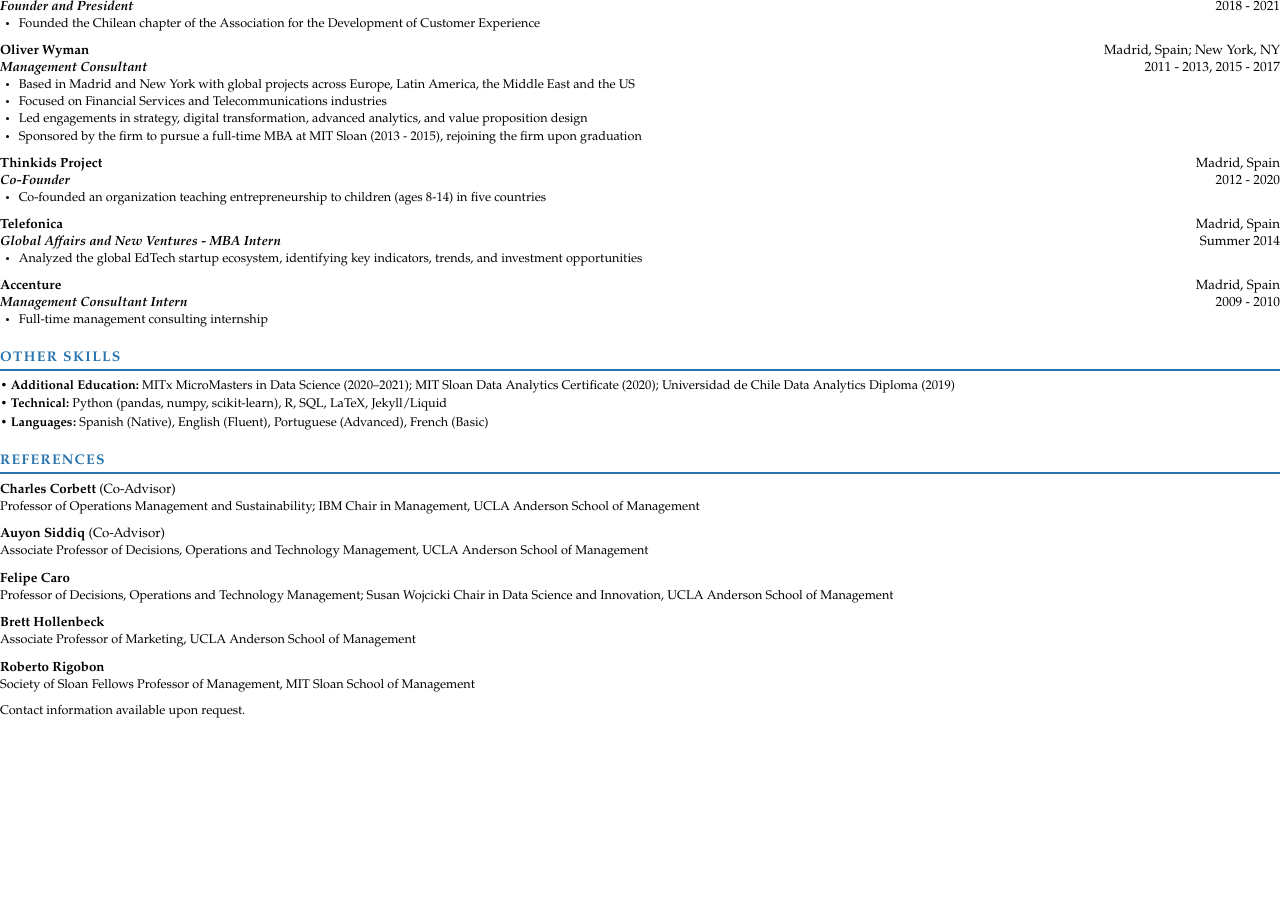
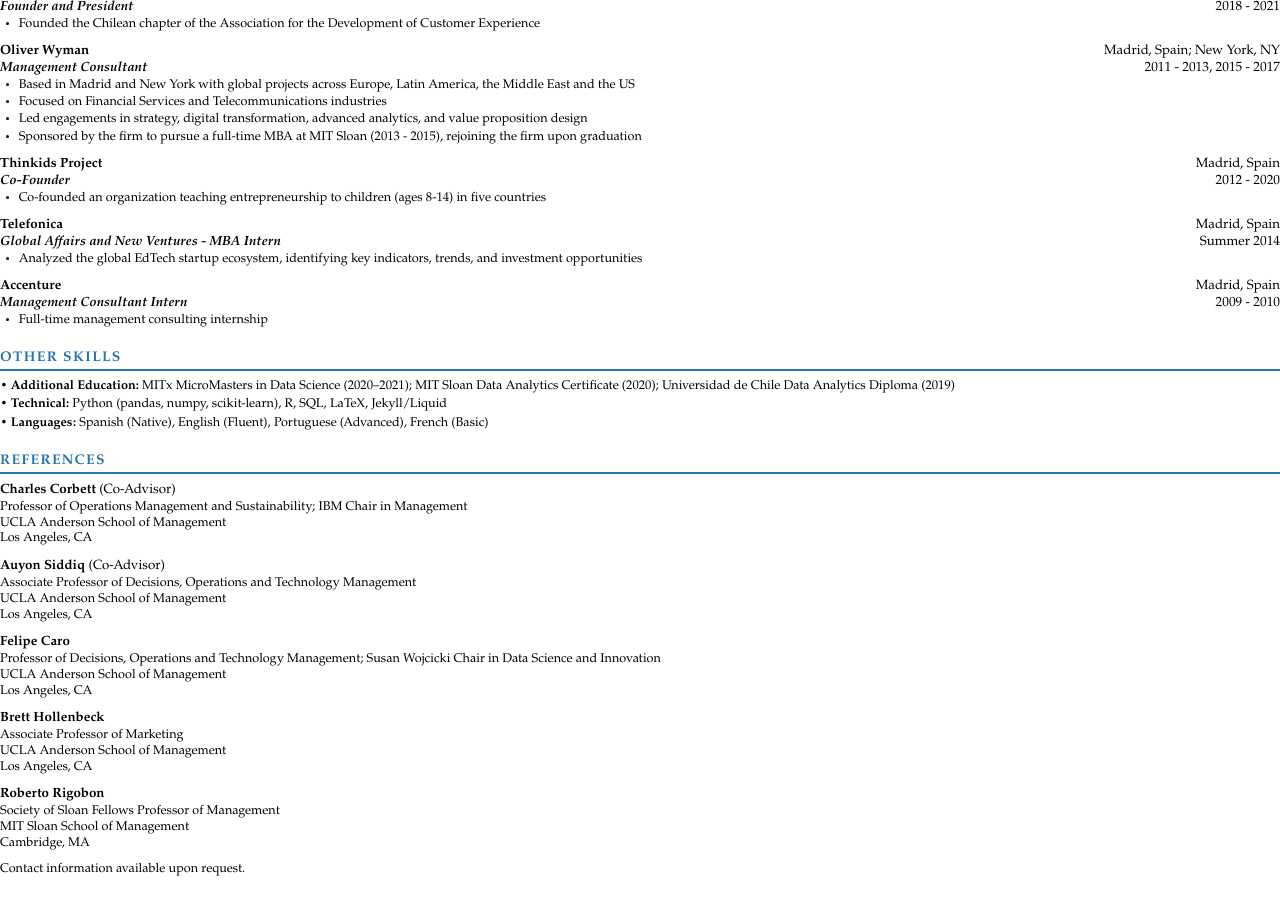
Before and after one commit to martins73/research-site, a Jekyll site: the page built from _pages/cv-pdf-source.html, in a window 1280 px wide and 900 px high, scrolled down 1442 px. Built offline with Jekyll 4.4.1, drawn with Linux system fonts in a browser that asks for light colours; before the commit the page ends 2183 px from its top, so only the background shows below that.

Commit message:
CV PDF: split reference title and institution onto separate lines, add location
Co-Authored-By: Claude Opus 5.5 <noreply@anthropic.com>
Claude-Session: https://claude.ai/code/session_01Upa1Qk6NsZRS2wtbuCHv9p

```diff
--- a/_data/cv/references.yml
+++ b/_data/cv/references.yml
@@ -5,25 +5,30 @@
   role: "Co-Advisor"
   title: "Professor of Operations Management and Sustainability; IBM Chair in Management"
   institution: "UCLA Anderson School of Management"
+  location: "Los Angeles, CA"
   profile_url: "https://www.anderson.ucla.edu/faculty-and-research/decisions-operations-and-technology-management/faculty/corbett"
 
 - name: "Auyon Siddiq"
   role: "Co-Advisor"
   title: "Associate Professor of Decisions, Operations and Technology Management"
   institution: "UCLA Anderson School of Management"
+  location: "Los Angeles, CA"
   profile_url: "https://www.anderson.ucla.edu/faculty-and-research/decisions-operations-and-technology-management/faculty/siddiq"
 
 - name: "Felipe Caro"
   title: "Professor of Decisions, Operations and Technology Management; Susan Wojcicki Chair in Data Science and Innovation"
   institution: "UCLA Anderson School of Management"
+  location: "Los Angeles, CA"
   profile_url: "https://www.anderson.ucla.edu/faculty-and-research/decisions-operations-and-technology-management/faculty/caro"
 
 - name: "Brett Hollenbeck"
   title: "Associate Professor of Marketing"
   institution: "UCLA Anderson School of Management"
+  location: "Los Angeles, CA"
   profile_url: "https://www.anderson.ucla.edu/faculty-and-research/marketing/faculty/hollenbeck"
 
 - name: "Roberto Rigobon"
   title: "Society of Sloan Fellows Professor of Management"
   institution: "MIT Sloan School of Management"
+  location: "Cambridge, MA"
   profile_url: "https://mitsloan.mit.edu/faculty/directory/roberto-rigobon"
--- a/_pages/cv-pdf-source.html
+++ b/_pages/cv-pdf-source.html
@@ -287,7 +287,9 @@ exclude_from_nav: true
     <div class="entry">
         <div><strong>{% if ref.profile_url %}<a href="{{ ref.profile_url }}">{{ ref.name }}</a>{% else %}{{ ref.name }}{% endif %}</strong>{% if ref.role %} ({{ ref.role }}){% endif %}</div>
         <div class="entry-desc">
-            {{ ref.title }}, {{ ref.institution }}
+            {{ ref.title }}<br>
+            {{ ref.institution }}{% if ref.location %}<br>
+            {{ ref.location }}{% endif %}
         </div>
     </div>
     {% endfor %}
```
